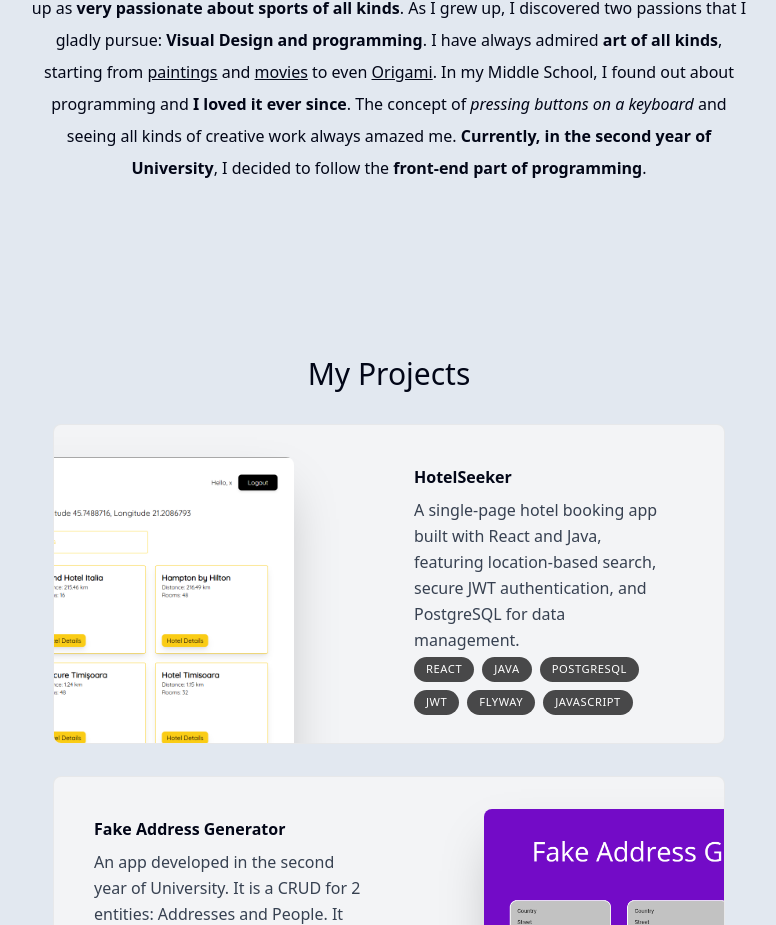
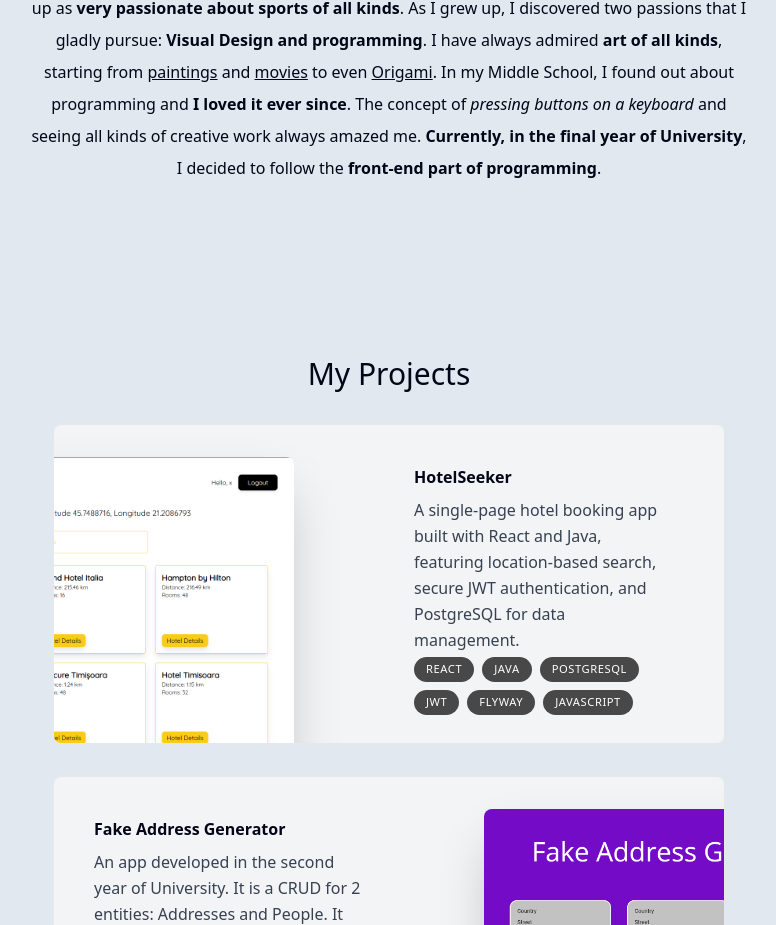
Before and after one commit to tlbdrgs/MyPortofolio, a Next.js app in the folder portfolio/: page / in a window 1280 px wide. Shown: the part 1016-1941 px from the top of the page, without its empty margins (251-1027 px from the left). Built offline with nearby package versions, Linux system fonts and the light colour scheme.

Commit message:
text edit + CV Update

```diff
--- a/portfolio/components/about.tsx
+++ b/portfolio/components/about.tsx
@@ -22,7 +22,7 @@ export default function About() {
                 <span className='font-bold'>Visual Design and programming</span>. I have always admired {" "}
                 <span className='font-bold'>art of all kinds</span>, starting from <span className='underline'>paintings</span> and <span className='underline'>movies</span> to even <span className='underline'>Origami</span>. In my Middle School, I found out about programming and {" "}
                 <span className='font-bold'>I loved it ever since</span>. The concept of <span className='italic'>pressing buttons on a keyboard</span> and seeing all kinds of creative work always amazed me. {" "}
-                <span className='font-bold'>Currently, in the second year of University</span>, I decided to follow the {" "}
+                <span className='font-bold'>Currently, in the final year of University</span>, I decided to follow the {" "}
                 <span className='font-bold'>front-end part of programming</span>.
             </p>
         </motion.section>
```
Also changed, not shown: 1 other file (tests, documents, lock files or other folders).
